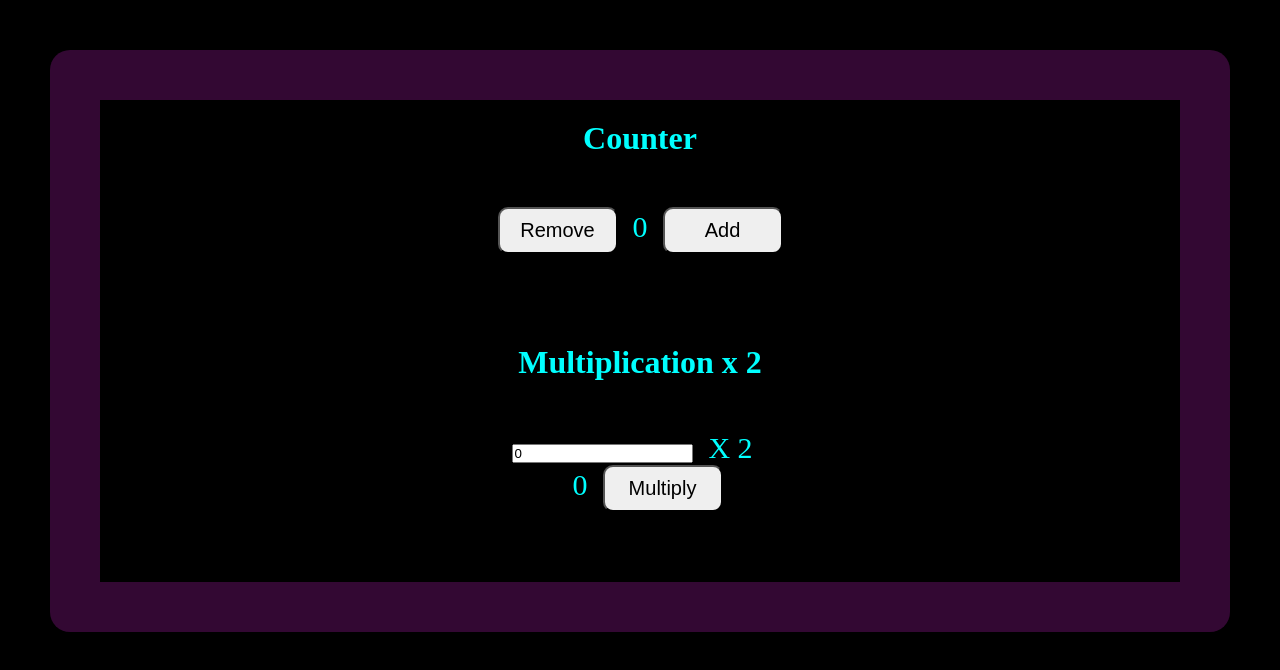
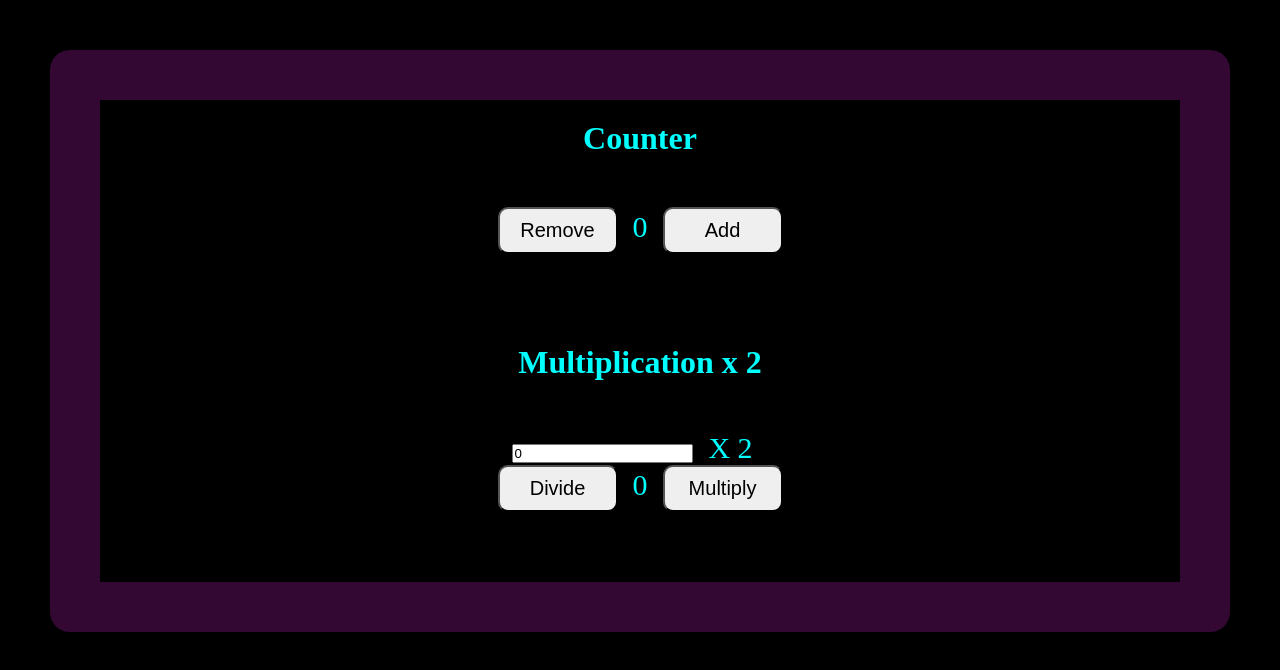
Before and after one commit to Lu-Smith/tdd-react-counter, a React (Create React App) app: page / in a window 1280 px wide. Shown: the top 670 px of the page. Built offline with nearby package versions, Linux system fonts and the light colour scheme.

Commit message:
Added one more test and passed the test

```diff
--- a/src/components/Multiplication.js
+++ b/src/components/Multiplication.js
@@ -11,6 +11,10 @@ const Multiplication = ({initialValue}) => {
         setCount(number * 2);
     };
 
+    const divide = () => {
+        setCount(number / 2);
+    };
+
 
   return (
     <div className='Multiplication'>
@@ -21,6 +25,7 @@ const Multiplication = ({initialValue}) => {
                <span>X 2</span>
             </div>
             <div>
+               <button onClick={divide}>Divide</button>
                <span>{count}</span>
                <button onClick={multiply}>Multiply</button>
             </div>
```
Also changed, not shown: 1 other file (tests, documents, lock files or other folders).
